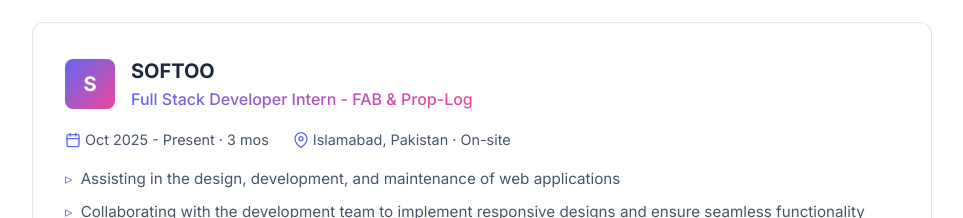
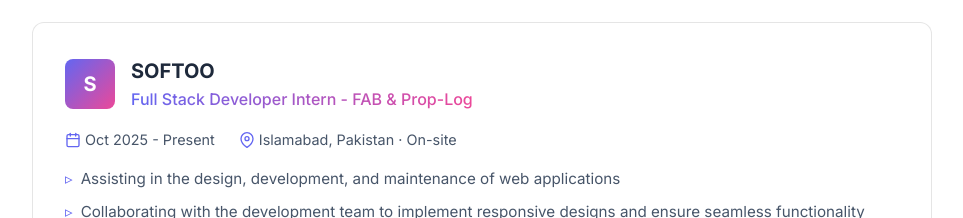
Before and after one commit to waqasjafri512/personel-portfolio, a React (Vite) app: page / in a window 1280 px wide. Shown: the part 3840-4058 px from the top of the page, without its empty margins (40-1003 px from the left). Built offline with nearby package versions, Linux system fonts and the light colour scheme.

Commit message:
code added

```diff
--- a/src/data/experience.js
+++ b/src/data/experience.js
@@ -4,7 +4,7 @@
         id: 1,  // Merged entry
         company: 'SOFTOO',
         role: 'Full Stack Developer Intern - FAB & Prop-Log',
-        duration: 'Oct 2025 - Present · 3 mos',
+        duration: 'Oct 2025 - Present',
         location: 'Islamabad, Pakistan · On-site',
         description: [
             // Original id:3 descriptions
```
